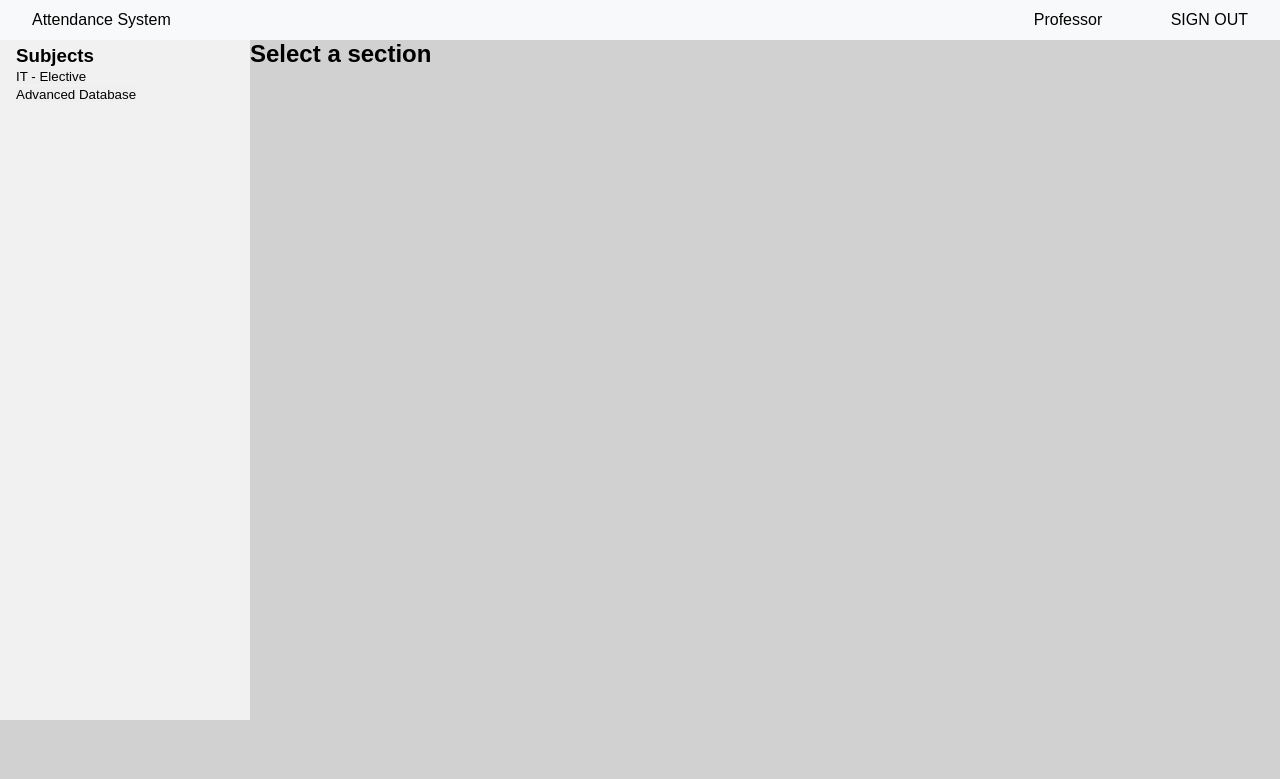
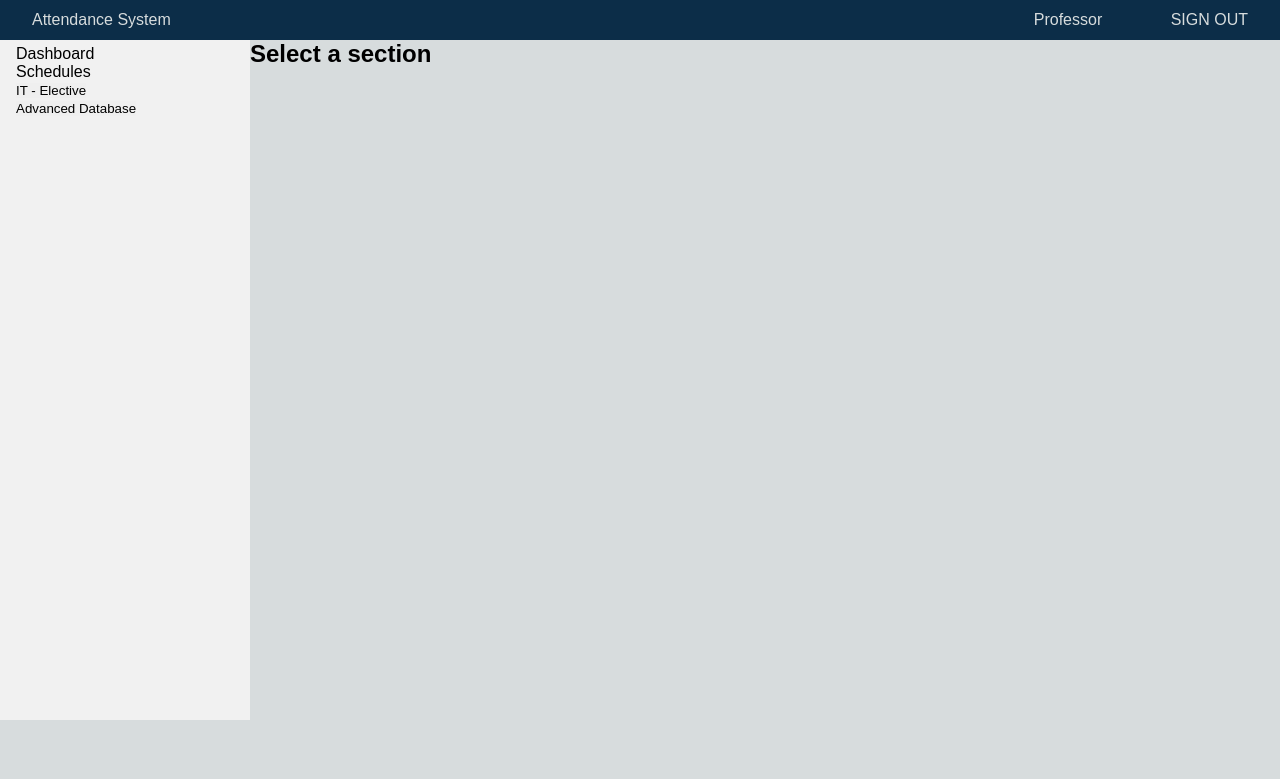
Before and after one commit to GetALifehahaha/Attendance, a PHP site: page /teacher_homepage.html in a window 1280 px wide. Shown: the top 779 px of the page. Run offline with PHP 8.4, Linux system fonts and the light colour scheme.

Commit message:
recolored student_page, updated_teacher_page

```diff
--- a/project_fiels/teacher_homepage.css
+++ b/project_fiels/teacher_homepage.css
@@ -1,3 +1,11 @@
+:root{
+    --clr-main: #eeeef0;
+    --clr-background: #d7dcdd;
+    --clr-white: #fdfeff;
+    --clr-outline: #dedede;
+    --clr-accent: #2e8bc0;
+    --clr-text: #0c2d48;
+}
 *{
     margin: 0; border: 0; padding: 0;
     box-sizing: border-box;
@@ -13,15 +21,16 @@ body {
     justify-content: space-between;
     align-items: center;
     height: 40px;
+    background-color: var(--clr-text);
 
     *:not(div){
         font-size: 1rem;
         font-weight: 500;
         margin: 0 2rem;
+        color: var(--clr-background);
     }
     a{
         text-decoration: none;
-        color: black;
     }
     button{
         cursor: pointer;
@@ -41,7 +50,7 @@ body {
 }
 .main{
     min-height: calc(100vh - 60px);
-    background-color: #d1d1d1;
+    background-color: var(--clr-background);
 
     display: grid;
     grid-template-columns: auto 1fr;
--- a/project_fiels/teacher_homepage.html
+++ b/project_fiels/teacher_homepage.html
@@ -20,8 +20,13 @@
 
     <div class="main">
         <aside class="sidebar">
-            <h3>Subjects</h3>
             <ul class="options">
+                <li>
+                    Dashboard
+                </li>
+                <li>
+                    Schedules
+                </li>
                 <li>
                     <button class="subject-button" onclick="toggleSections('it')">IT - Elective</button>
                     <ul class="sub-options" id="it-sections" style="display: none;">
```
Also changed, not shown: project_fiels/student_homepage.css (+16 -7 lines), project_fiels/teacher_homepage_schedules.html (added).
